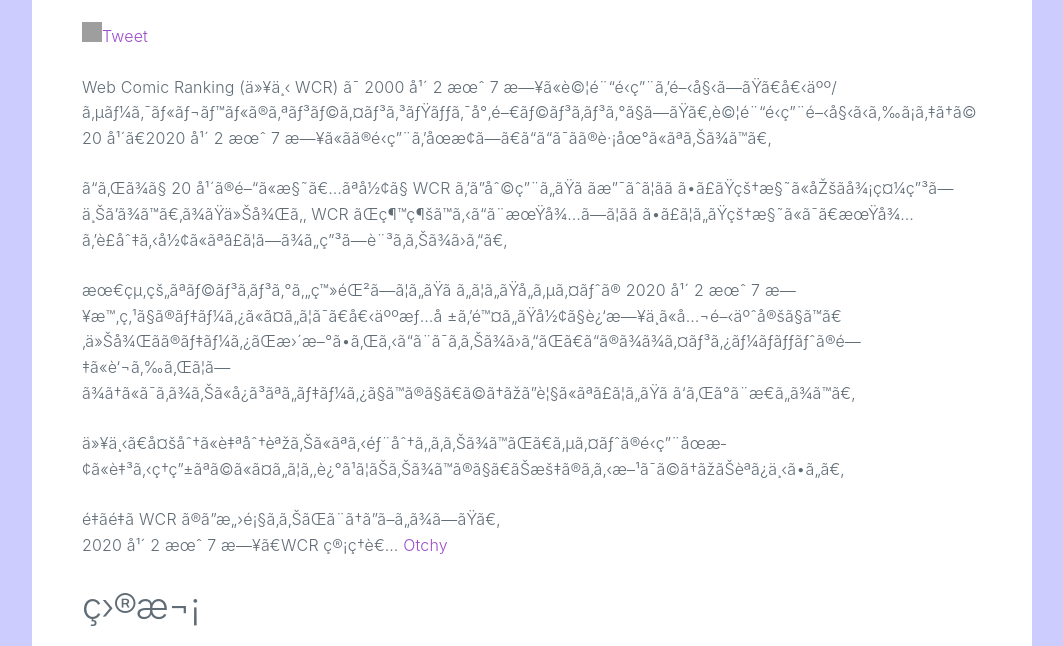
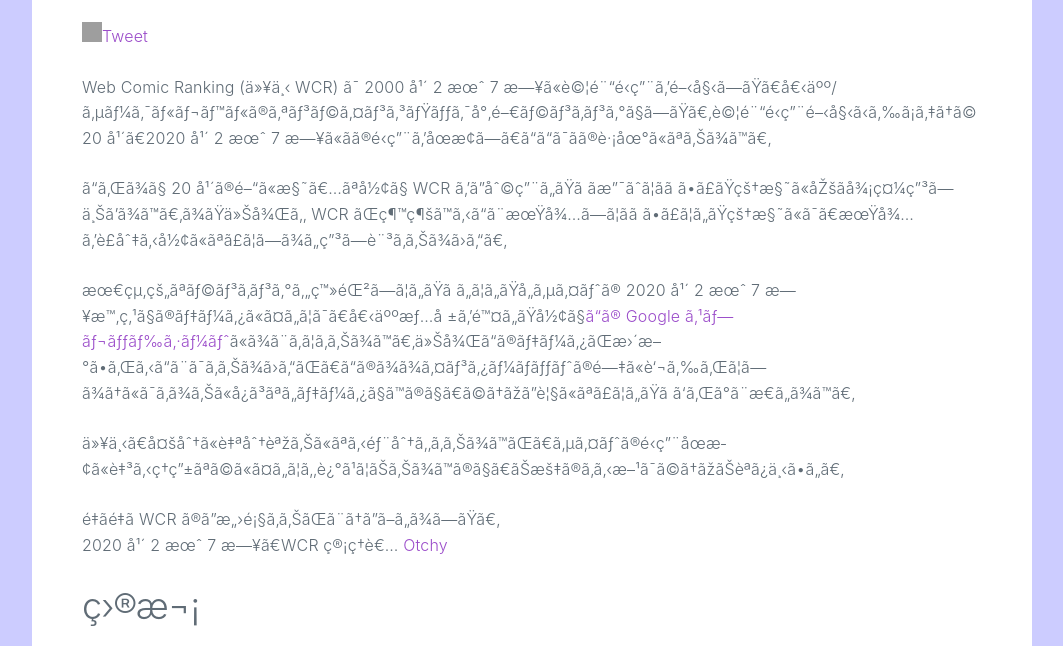
Before and after one commit to otchy210/final-webcomicranking-com, a website: page index.html in a window 1280 px wide. Shown: the part 121-767 px from the top of the page, without its empty margins (108-1171 px from the left). Drawn offline with Linux system fonts and the light colour scheme; grey boxes are pictures that could not be loaded.

Commit message:
1.1.0: Add Google Spreadsheet link

```diff
--- a/index.html
+++ b/index.html
@@ -62,7 +62,7 @@
       これまで 20 年の間に様々な形で WCR をご利用いただき支えてくださった皆様に厚く御礼申し上げます。また今後も WCR が継続すること期待してくださっていた皆様には、期待を裏切る形になってしまい申し訳ありません。
     </p>
     <p>
-      最終的なランキングや登録していただいていた各サイトの 2020 年 2 月 7 日時点でのデータについては、個人情報を除いた形で近日中に公開予定です。今後そのデータが更新されることはありませんが、<!--a href="" target="_blank">この Google スプレッドシート</a>にまとめてあります。今後このデータが更新されることはありませんが、-->このままインターネットの闇に葬られてしまうにはあまりに忍びないデータですので、どうぞご覧になっていただければと思います。
+      最終的なランキングや登録していただいていた各サイトの 2020 年 2 月 7 日時点でのデータについては、個人情報を除いた形で<a href="https://docs.google.com/spreadsheets/d/1v50JSJtMY3AKNtlRDCSP3xD6PKhdkP5P2lOIjc0d5wI/edit?usp=sharing" target="_blank">この Google スプレッドシート</a>にまとめてあります。今後このデータが更新されることはありませんが、このままインターネットの闇に葬られてしまうにはあまりに忍びないデータですので、どうぞご覧になっていただければと思います。
     </p>
     <p>
       以下、多分に自分語りになる部分もありますが、サイトの運用停止に至る理由などについても述べておりますので、お暇のある方はどうぞお読み下さい。
```
